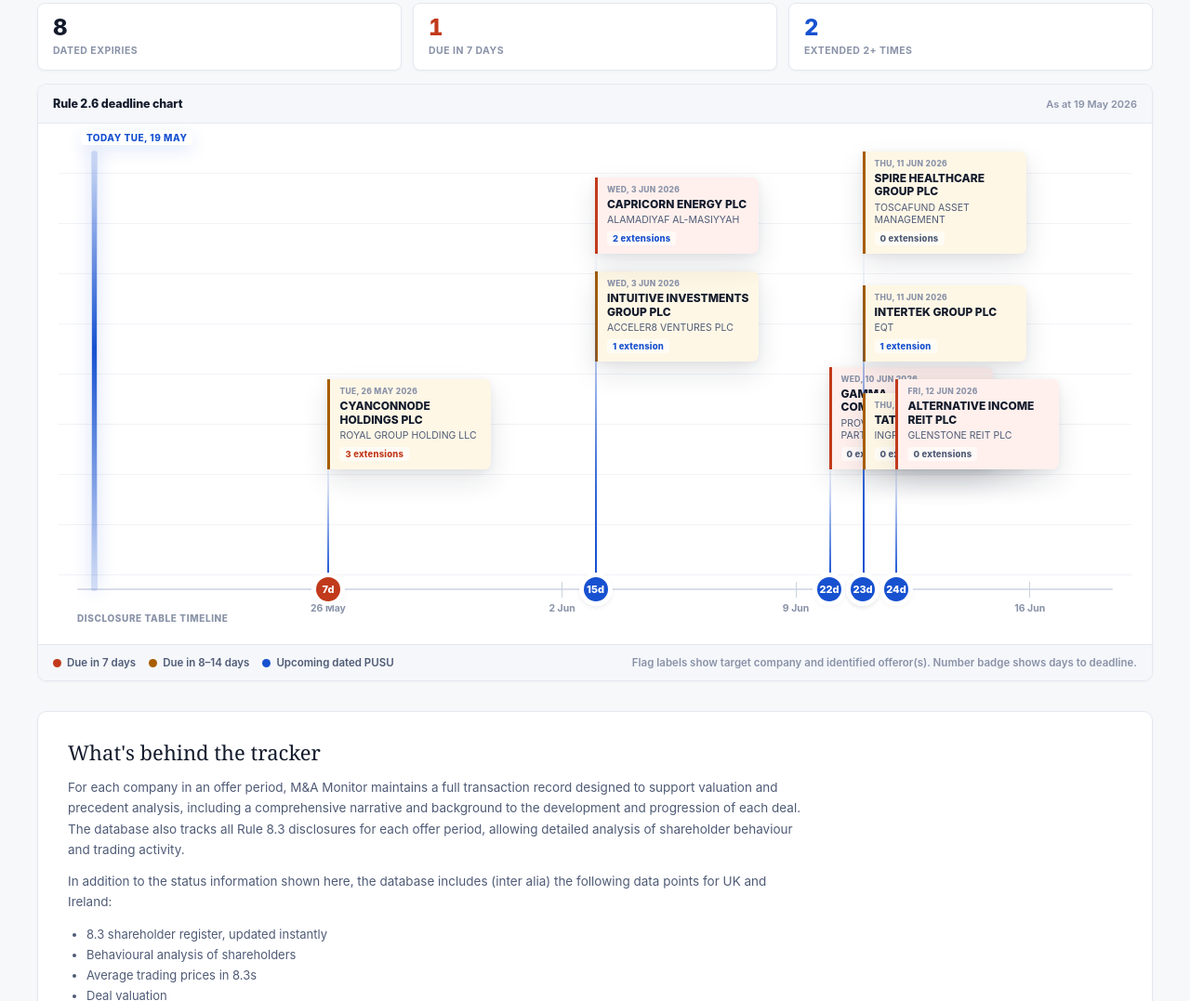
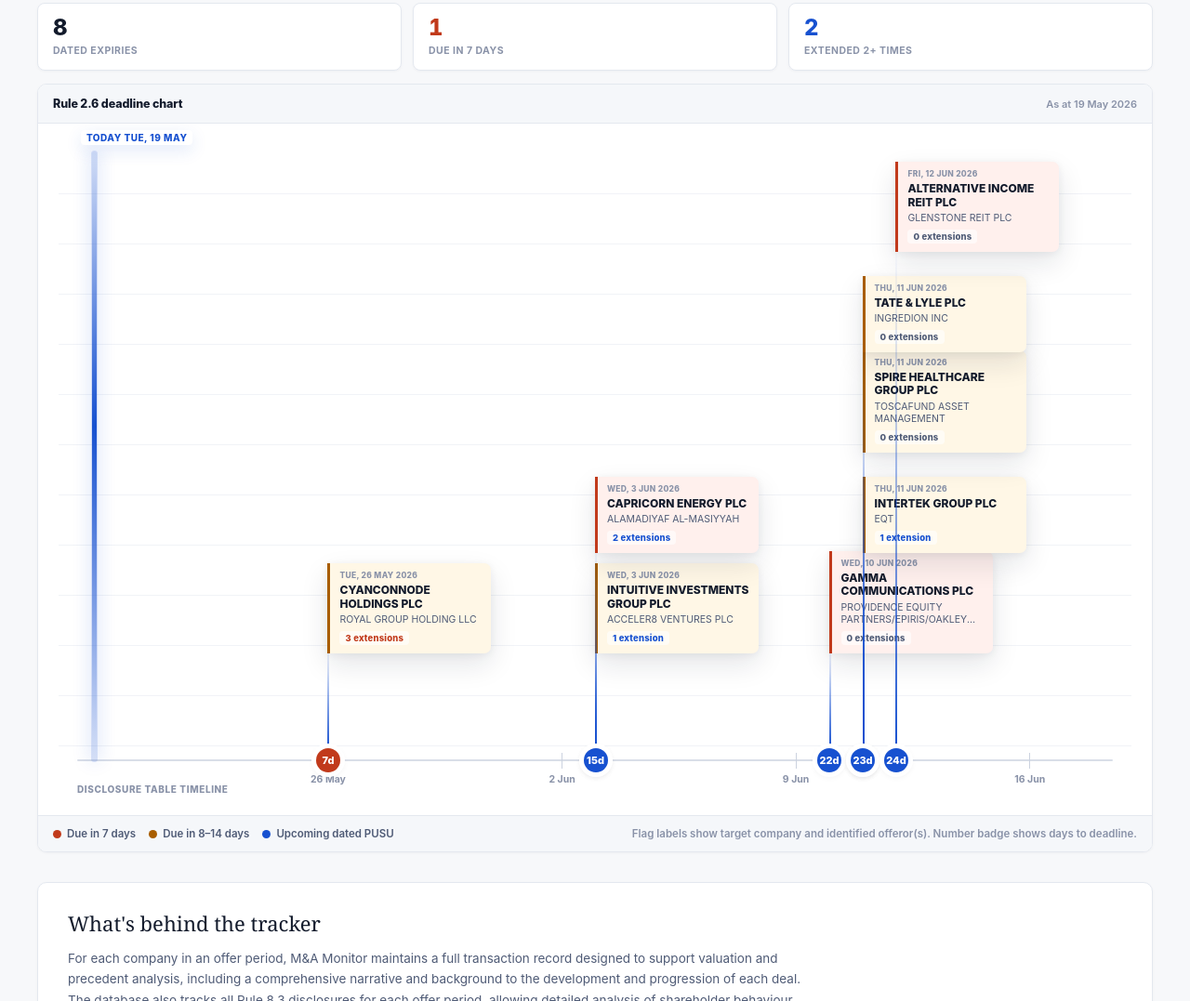
Before and after one commit to philipshaw-afk/uk-public-offers-tracker, a plain HTML site: page index.html in a window 1280 px wide. Shown: the part 3051-4128 px from the top of the page at 93% size. Drawn offline with Linux system fonts and the light colour scheme.

Commit message:
Update index.html

```diff
--- a/index.html
+++ b/index.html
@@ -229,7 +229,7 @@
 .error-msg{text-align:center;padding:30px;color:var(--r);font-size:13px;background:var(--rb);border-radius:8px;margin-bottom:20px}
 
 @media(max-width:1024px){.page,.hdr{padding-left:20px;padding-right:20px}.hero h1{font-size:26px}.kpi-row{gap:8px}.pusu-kpis{grid-template-columns:repeat(3,minmax(0,1fr))}}
-@media(max-width:768px){.ctrl{flex-direction:column;align-items:stretch}.kpi-row{flex-wrap:wrap}.pusu-head{align-items:flex-start}.pusu-kpis{grid-template-columns:1fr}.pusu-stage{height:520px}.pusu-box{width:160px}.pusu-card-hd,.pusu-footer{align-items:flex-start;flex-direction:column}}
+@media(max-width:768px){.ctrl{flex-direction:column;align-items:stretch}.kpi-row{flex-wrap:wrap}.pusu-head{align-items:flex-start}.pusu-kpis{grid-template-columns:1fr}.pusu-box{width:160px}.pusu-card-hd,.pusu-footer{align-items:flex-start;flex-direction:column}}
 
 @keyframes fu{from{opacity:0;transform:translateY(8px)}to{opacity:1;transform:translateY(0)}}
 .ai{animation:fu .4s ease-out both}
@@ -389,7 +389,7 @@
     var y = cy + r * Math.sin(angle);
     var star = document.createElement('span');
     star.className = 'eu-btn-star';
-    star.innerHTML = '\u2605';
+    star.innerHTML = '★';
     star.style.left = (x - 3.5) + 'px';
     star.style.top = (y - 3.5) + 'px';
     container.appendChild(star);
@@ -499,7 +499,7 @@
 
     return {
       t: get('Target').replace(/\s+/g, ' ').trim(),
-      sec: get('Sector').replace(/\s+/g, ' ').trim().replace(/\u00a0/g, ' ').trim(),
+      sec: get('Sector').replace(/\s+/g, ' ').trim().replace(/ /g, ' ').trim(),
       st: get('Status').replace(/\s+/g, ' ').trim(),
       b: get('Bidder').replace(/\s+/g, ' ').trim(),
       start: get('Offer period start').trim(),
@@ -548,7 +548,7 @@
     document.getElementById('updates-title').textContent = 'Updates';
 
     var today = new Date().toLocaleDateString('en-GB', { day: 'numeric', month: 'short', year: 'numeric' });
-    document.getElementById('footer-date').textContent = 'Data as at ' + today + ' \u00B7 Source: M&A Monitor DataBase';
+    document.getElementById('footer-date').textContent = 'Data as at ' + today + ' · Source: M&A Monitor DataBase';
 
     buildFilters();
     go();
@@ -616,6 +616,7 @@
 
   if (valid.length === 0) {
     if (chip) chip.textContent = 'No upcoming deadlines';
+    stage.style.height = '';
     stage.innerHTML = '<div class="pusu-empty">No upcoming PUSU deadlines.</div>';
     return;
   }
@@ -628,35 +629,61 @@
   // Position helper: today at 5%, end of window at 95%
   function pct(days) { return 5 + (days / windowDays) * 90; }
 
-  // Box width as % of stage (used for collision detection between stems)
+  // Box width as % of stage (used for collision detection between flags)
   var stageWidth = stage.clientWidth || 1200;
   var BOX_WIDTH_PCT = (188 / stageWidth) * 100; // ~box + small margin
   if (BOX_WIDTH_PCT < 9) BOX_WIDTH_PCT = 9;
   if (BOX_WIDTH_PCT > 22) BOX_WIDTH_PCT = 22;
 
-  // Stem heights to stagger vertically when boxes would collide.
-  // Spacing must exceed box height (~95px) to prevent vertical overlap.
-  // Max stem must keep box top inside the stage (stage 560 -> max ~370).
-  var stemHeights = [104, 220, 336];
-  var lastUsed = [-1000, -1000, -1000];
-
   var FLIP_THRESHOLD = 100 - BOX_WIDTH_PCT - 1; // flip box to left if too far right
 
+  // ── Tier assignment with proper collision detection ─────────────────
+  // Each event picks the lowest tier where its flag won't overlap any
+  // previously-placed flag on that tier. New tiers are added on demand,
+  // and the stage height grows to fit them.
+  var SAFE_MARGIN = 0.5; // small horizontal gap (% of stage) between adjacent flags
+  var tierLastRight = []; // last "right edge" used on each tier
+  var tierFor = [];
+  var flipFor = [];
+
+  for (var j = 0; j < valid.length; j++) {
+    var pj = pct(valid[j].days);
+    var willFlip = (pj > FLIP_THRESHOLD);
+    var leftEdge = willFlip ? (pj - BOX_WIDTH_PCT) : pj;
+    var rightEdge = willFlip ? pj : (pj + BOX_WIDTH_PCT);
+
+    var tierIdx = -1;
+    for (var tt = 0; tt < tierLastRight.length; tt++) {
+      if (tierLastRight[tt] + SAFE_MARGIN <= leftEdge) {
+        tierIdx = tt;
+        break;
+      }
+    }
+    if (tierIdx === -1) {
+      tierIdx = tierLastRight.length;
+      tierLastRight.push(rightEdge);
+    } else {
+      tierLastRight[tierIdx] = rightEdge;
+    }
+    tierFor.push(tierIdx);
+    flipFor.push(willFlip);
+  }
+
+  // Compute stems and stage height. Spacing must exceed box height (~95px).
+  // Box top sits at stem + ~180px from stage bottom; need top padding clear.
+  var BASE_STEM = 90;
+  var TIER_SPACING = 108;
+  var tiersUsed = Math.max(1, tierLastRight.length);
+  var maxStem = BASE_STEM + (tiersUsed - 1) * TIER_SPACING;
+  var MIN_STAGE_HEIGHT = 480;
+  var newStageHeight = Math.max(MIN_STAGE_HEIGHT, maxStem + 222);
+  stage.style.height = newStageHeight + 'px';
+
   var eventsHtml = '';
-  for (var j = 0; j < valid.length; j++) {
-    var v = valid[j];
+  for (var j2 = 0; j2 < valid.length; j2++) {
+    var v = valid[j2];
     var p = pct(v.days);
-
-    // Pick best stem: prefer one whose previous neighbour is far enough left
-    // to clear our box; otherwise fall back to whichever has the largest gap.
-    var bestIdx = 0;
-    var bestDist = p - lastUsed[0];
-    for (var s = 1; s < stemHeights.length; s++) {
-      var dist = p - lastUsed[s];
-      if (dist > bestDist) { bestDist = dist; bestIdx = s; }
-    }
-    lastUsed[bestIdx] = p;
-    var stem = stemHeights[bestIdx];
+    var stem = BASE_STEM + tierFor[j2] * TIER_SPACING;
 
     // Status -> box variant
     var boxClass = 'pusu-box';
@@ -674,12 +701,12 @@
     else if (v.ext >= 1) extClass += ' high';
 
     // Flip box to the left if too close to right edge
-    if (p > FLIP_THRESHOLD) boxClass += ' flip';
+    if (flipFor[j2]) boxClass += ' flip';
 
     var dateStr = v.date.toLocaleDateString('en-GB', { weekday: 'short', day: 'numeric', month: 'short', year: 'numeric' });
     var daysLabel = v.days === 0 ? 'today' : (v.days === 1 ? '1d' : v.days + 'd');
     var extLabel = v.ext === 1 ? '1 extension' : (v.ext + ' extensions');
-    var bidder = (v.d.b || '').trim() || '\u00A0';
+    var bidder = (v.d.b || '').trim() || ' ';
     var safeName = escHtml(v.d.t);
     var safeBidder = escHtml(bidder);
 
@@ -749,11 +776,11 @@
   var c = p >= 40 ? 'prem-high' : p >= 15 ? 'prem-mid' : 'prem-low';
   return '<span class="prem-pill ' + c + '">' + p + '%</span>';
 }
-function fmtVal(v) { return v >= 1000 ? '\u00A3' + (v / 1000).toFixed(1) + 'bn' : '\u00A3' + v + 'm'; }
+function fmtVal(v) { return v >= 1000 ? '£' + (v / 1000).toFixed(1) + 'bn' : '£' + v + 'm'; }
 function hfHtml(hf, c) {
   var cls = 'hf-flat', txt = c;
-  if (c.includes('\u2191') || c.includes('up')) cls = 'hf-up';
-  if (c.includes('\u2193') || c.includes('down')) cls = 'hf-down';
+  if (c.includes('↑') || c.includes('up')) cls = 'hf-up';
+  if (c.includes('↓') || c.includes('down')) cls = 'hf-down';
   return '<span class="hf-cell">' + hf + '%<span class="hf-change ' + cls + '">' + txt + '</span></span>';
 }
 function parseDate(s) { if (!s) return null; var p = s.split(/[\/\-]/); return new Date(p[2], p[1] - 1, p[0]); }
@@ -819,7 +846,7 @@
       + '<td class="offer-price">' + d.offer + '</td>'
       + '<td class="vc">' + fmtVal(d.v) + '</td>'
       + '<td>' + premHtml(d.prem) + '</td>'
-      + '<td class="dt">' + (d.pusu || '\u2014') + '</td>'
+      + '<td class="dt">' + (d.pusu || '—') + '</td>'
       + '<td class="comment-cell col-comments">' + d.com + '</td>'
       + '</tr>';
   }
@@ -841,7 +868,7 @@
     + '<div class="kpi-card"><div class="kpi-v" style="color:var(--g)">' + formal + '</div><div class="kpi-l">Formal Offers</div></div>'
     + '<div class="kpi-card"><div class="kpi-v" style="color:var(--am)">' + indicative + '</div><div class="kpi-l">Indicative</div></div>'
     + '<div class="kpi-card"><div class="kpi-v" style="color:var(--r)">' + noprice + '</div><div class="kpi-l">No Price</div></div>'
-    + '<div class="kpi-card"><div class="kpi-v">\u00A3' + (tv / 1000).toFixed(1) + '<span class="u">bn</span></div><div class="kpi-l">Total Value</div></div>'
+    + '<div class="kpi-card"><div class="kpi-v">£' + (tv / 1000).toFixed(1) + '<span class="u">bn</span></div><div class="kpi-l">Total Value</div></div>'
     + '<div class="kpi-card"><div class="kpi-v">' + meanHf.toFixed(1) + '<span class="u">%</span></div><div class="kpi-l">Avg HF %</div></div>';
 }
 
@@ -850,7 +877,7 @@
   if (cs.col === col) cs.asc = !cs.asc;
   else { cs.col = col; cs.asc = (col === 'value' || col === 'premium' || col === 'hf') ? false : true; }
   var th = document.querySelector('th[data-c="' + col + '"]');
-  if (th) { th.classList.add('so'); th.querySelector('.ar').textContent = cs.asc ? '\u25B2' : '\u25BC'; }
+  if (th) { th.classList.add('so'); th.querySelector('.ar').textContent = cs.asc ? '▲' : '▼'; }
   go();
 }
 
```
